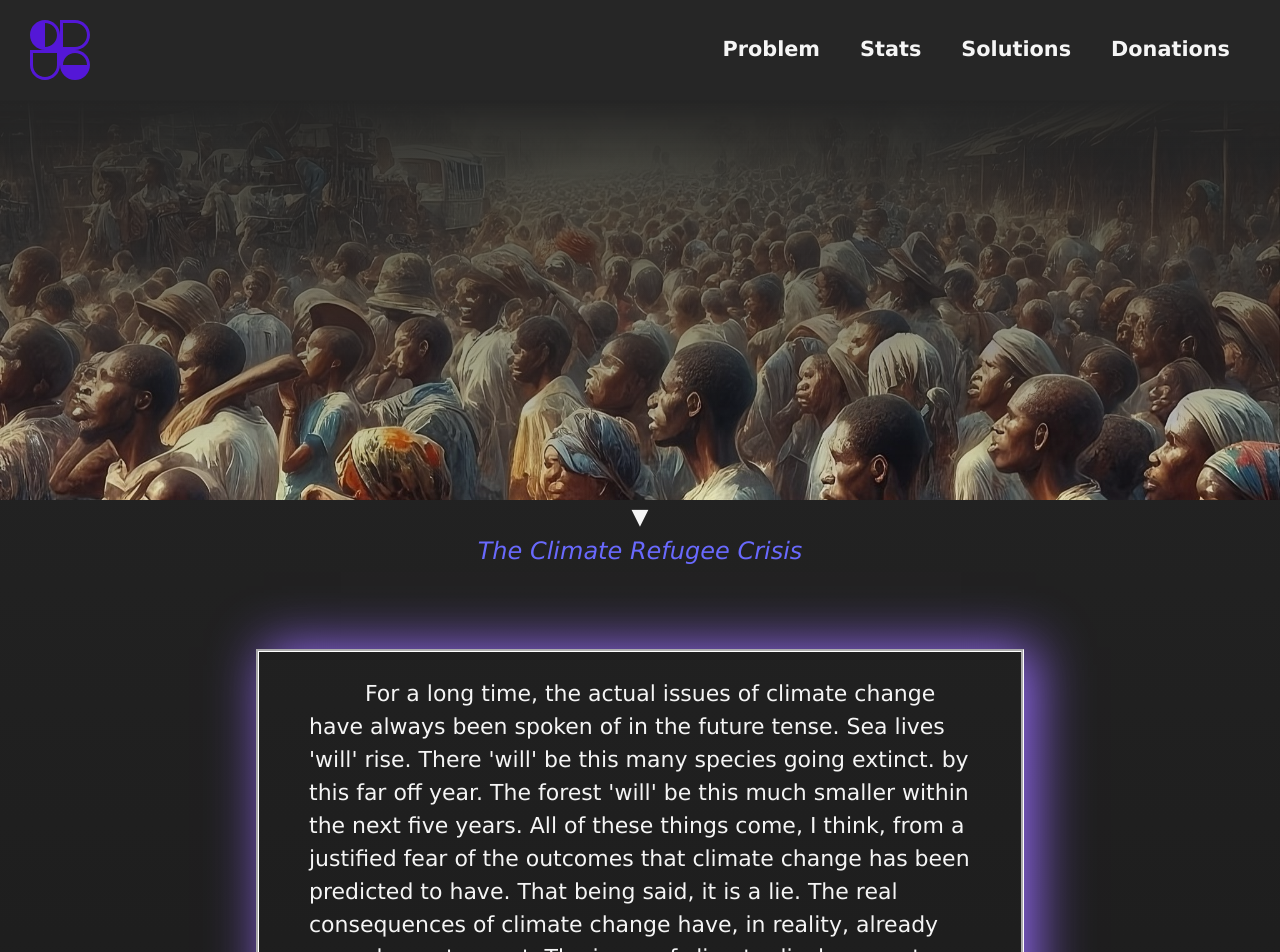
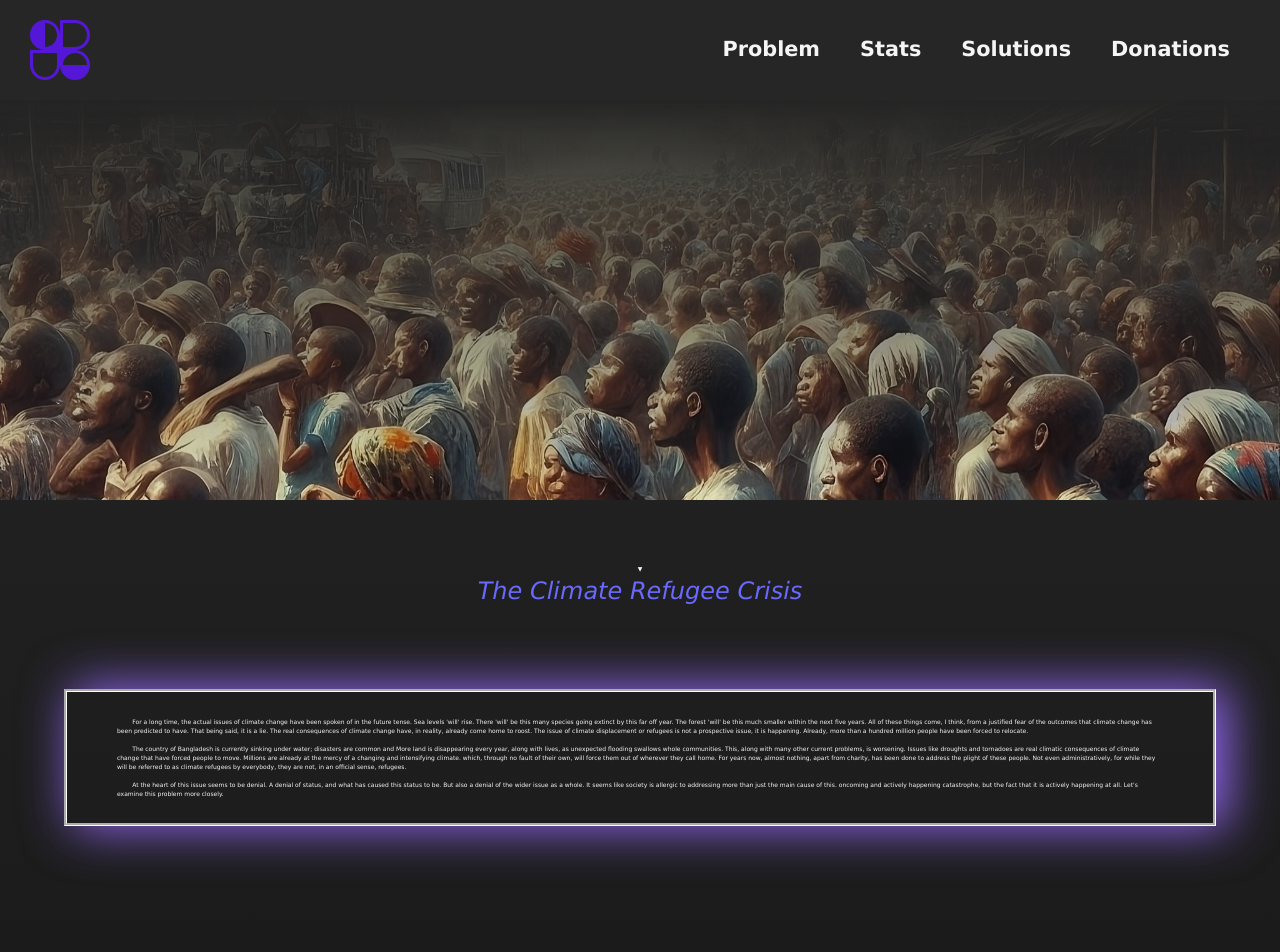
Before and after one commit to clo-info/UGC, a React (Create React App) app in the folder cr_website/: page / in a window 1280 px wide. Shown: the top 952 px of the page. Built offline with nearby package versions, Linux system fonts and the light colour scheme.

Commit message:
grammer updates

```diff
--- a/cr_website/src/App.css
+++ b/cr_website/src/App.css
@@ -24,12 +24,6 @@
   /* background-blend-mode: color-dodge; */
 }
 
-@media (min-width: 1000px){
-  .hero{
-    background-image: url("./components/pictures/crowd2.jpeg")
-  }
-}
-
 .homeArrow{
   text-align: center;
 
@@ -49,6 +43,7 @@
   text-align: left;
   font-size: 22px;
 }
+
 .homeSubstance h3{
   padding-left: 50px;
   padding-right: 50px;
@@ -87,6 +82,16 @@
 }
 .referenceBody{
   text-align: left;
+}
+
+@media (min-width: 800px){
+  .hero{
+    background-image: url("./components/pictures/crowd2.jpeg")
+  }
+  .homeSubstance{
+    margin: 5%;
+    font-size: 6px;
+  }
 }
 /*  */
 
--- a/cr_website/src/pages/Home.js
+++ b/cr_website/src/pages/Home.js
@@ -10,7 +10,7 @@ function Home() {
                     <h2 className='substanceTitle'> The Climate Refugee Crisis </h2>
                     <h3>
                         &nbsp;&nbsp;&nbsp;&nbsp;&nbsp;&nbsp;&nbsp;&nbsp;For a long time, the actual issues of climate change have
-                        always been spoken of in the future tense. Sea lives 'will' rise. There 'will' be this many species going extinct.
+                        been spoken of in the future tense. Sea levels 'will' rise. There 'will' be this many species going extinct
                         by this far off year. The forest 'will' be this much smaller within the next five years. All of these things come,
                         I think, from a justified fear of the outcomes that climate change has been predicted to have. That being said, it is a lie.
                         The real consequences of climate change have, in reality, already come home to roost. The issue of climate displacement or refugees
--- a/cr_website/src/pages/Problem.js
+++ b/cr_website/src/pages/Problem.js
@@ -11,7 +11,7 @@ function Problem() {
                 <h1 className='problemTitle'>The Current State of the Crisis</h1><br></br>
                 <h2 className='problemSubtitle'>A Generation of People Displaced</h2>
                 <h3 className='problemPara'>
-                    Climate change is considered by many sources to be one of the most present and existential threats.
+                    Climate change is considered by many sources to be one of the most present and existential threats
                     facing the species. In June 2022, the number of displaced people worldwide reached a peak of over
                     100 million. Weather-related disasters, although they usually only represent temporary displacement,
                     have been repeatedly cited as a major cause of these displacements.<br></br><br></br>
```
